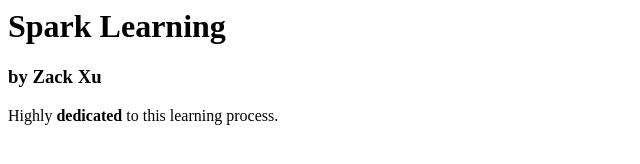
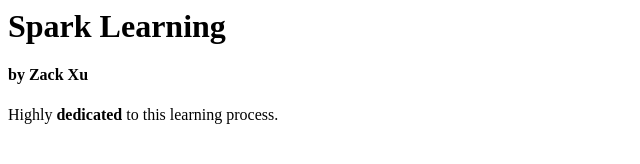
Before and after one commit to zackxu15/Spark_Learning, a plain HTML site: page index.html in a window 1280 px wide. Shown: the full height of the page, 0-640 px from the left. Drawn offline with Linux system fonts and the light colour scheme.

Commit message:
Update index.html

```diff
--- a/index.html
+++ b/index.html
@@ -2,8 +2,9 @@
 
 <body>
   <h1>Spark Learning</h1>
-  <h3>by Zack Xu</h3>
+  <h4>by Zack Xu</h4>
   <p>Highly <strong>dedicated</strong> to this learning process.</p>
+
 </body>
 
 
```
